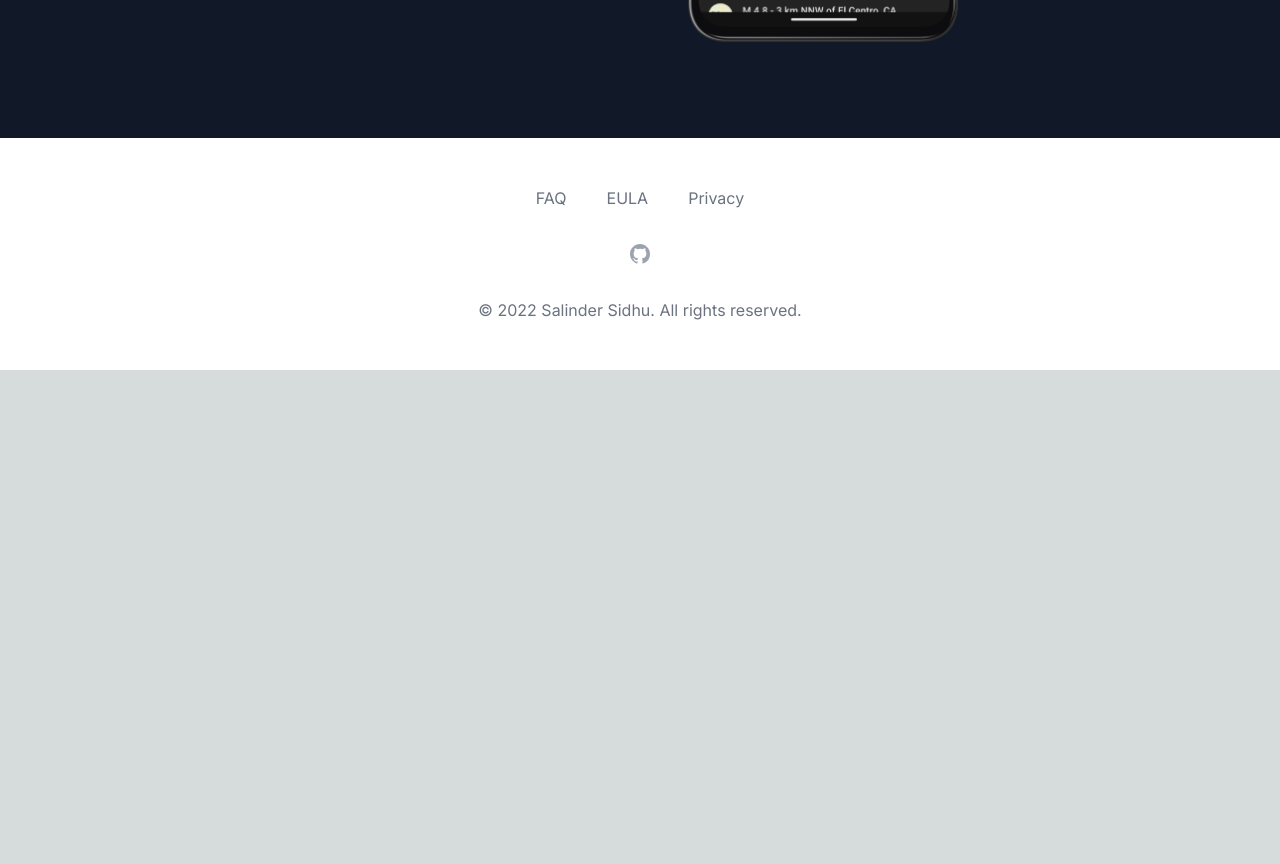
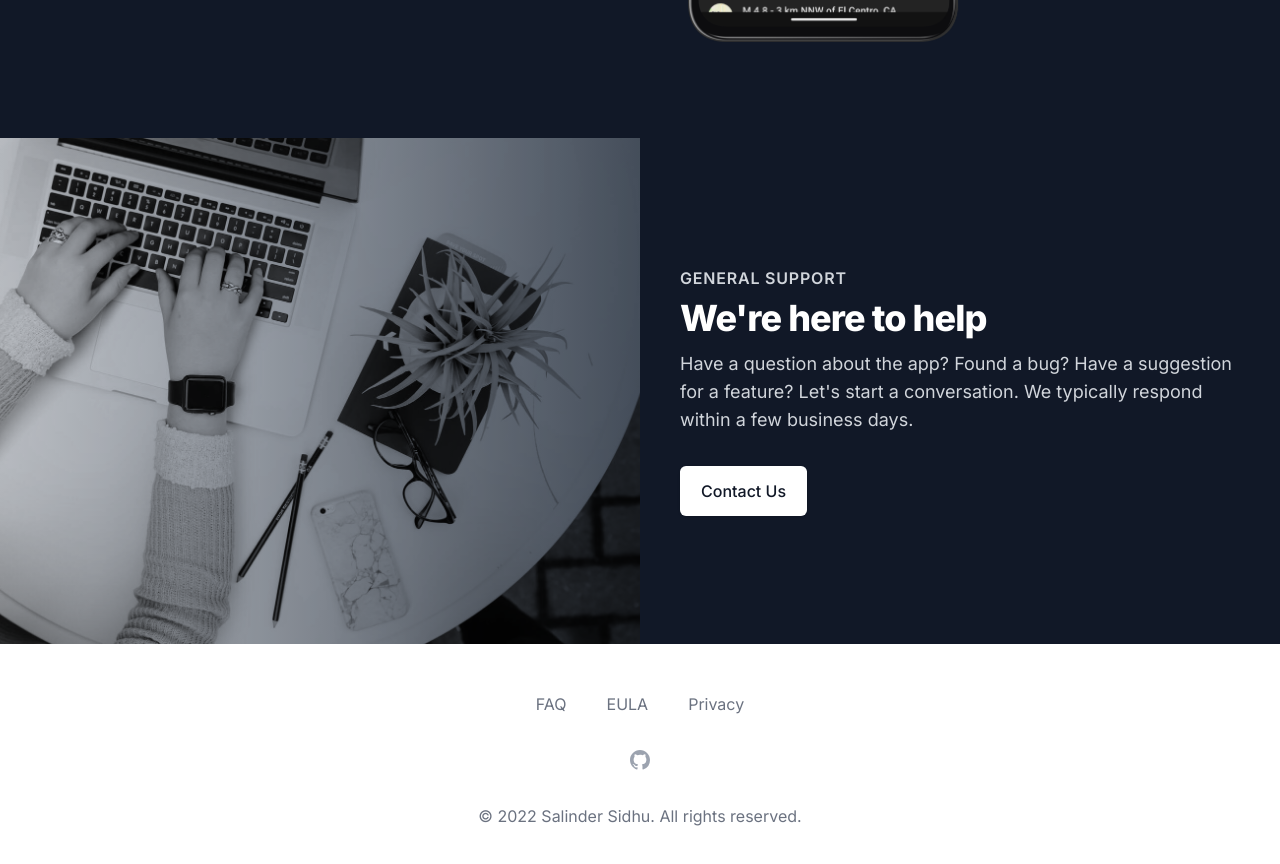
Before and after one commit to salindersidhu/quakemap-site, a Next.js app: page / in a window 1280 px wide. Shown: the part 800-1664 px from the top of the page. Before the commit the page ends 1170 px from the top, so only its background shows below. Built offline with nearby package versions, Linux system fonts and the light colour scheme.

Commit message:
feat(contact): add contact section component

```diff
--- a/src/app/layout.tsx
+++ b/src/app/layout.tsx
@@ -2,11 +2,13 @@ import type { Metadata } from "next";
 import { Inter } from "next/font/google";
 import "./globals.css";
 
+import Contact from "@/components/contact";
+import Footer from "@/components/footer";
 import Header from "@/components/header";
-import Footer from "@/components/footer";
 
 import { NavigationLinks } from "@/data/navigationLinks";
 import { SocialLinks } from "@/data/socialLinks";
+import { GeneralLinks } from "@/data/generalLinks";
 
 const inter = Inter({ subsets: ["latin"] });
 
@@ -31,6 +33,7 @@ export default function RootLayout({
       <body className={inter.className}>
         <Header links={NavigationLinks} />
         {children}
+        <Contact mailLink={GeneralLinks.mail} />
         <Footer links={NavigationLinks} socials={SocialLinks} />
       </body>
     </html>
--- /dev/null
+++ b/src/components/contact.tsx
@@ -0,0 +1,46 @@
+import Image from "next/legacy/image";
+
+export default function Contact({ mailLink }: { mailLink: string }) {
+  return (
+    <div className="relative bg-gray-900">
+      <div className="relative h-56 bg-indigo-600 sm:h-72 md:absolute md:left-0 md:h-full md:w-1/2">
+        <Image
+          src="/contact_us.png"
+          alt=""
+          layout="fill"
+          objectFit="cover"
+          className="w-full h-full object-cover"
+        />
+        <div
+          aria-hidden="true"
+          className="absolute inset-0 bg-gradient-to-r from-gray-300 to-gray-600 mix-blend-multiply"
+        />
+      </div>
+      <div className="relative mx-auto max-w-md px-4 py-12 sm:max-w-7xl sm:px-6 sm:py-20 md:py-28 lg:px-8 lg:py-32">
+        <div className="md:ml-auto md:w-1/2 md:pl-10">
+          <h2 className="text-base font-semibold uppercase tracking-wider text-gray-300">
+            General support
+          </h2>
+          <p className="mt-2 text-white text-3xl font-extrabold tracking-tight sm:text-4xl">
+            We&apos;re here to help
+          </p>
+          <p className="mt-3 text-lg text-gray-300">
+            Have a question about the app? Found a bug? Have a suggestion for a
+            feature? Let&apos;s start a conversation. We typically respond
+            within a few business days.
+          </p>
+          <div className="mt-8">
+            <div className="inline-flex rounded-md shadow">
+              <a
+                href={mailLink}
+                className="inline-flex items-center justify-center px-5 py-3 border border-transparent text-base font-medium rounded-md text-gray-900 bg-white hover:bg-gray-50"
+              >
+                Contact Us
+              </a>
+            </div>
+          </div>
+        </div>
+      </div>
+    </div>
+  );
+}
--- /dev/null
+++ b/src/data/generalLinks.tsx
@@ -0,0 +1,4 @@
+export const GeneralLinks = {
+  download: "https://play.google.com/store/apps/details?id=com.sal.quakemap",
+  mail: "mailto:quakemap.app@gmail.com",
+};
```
